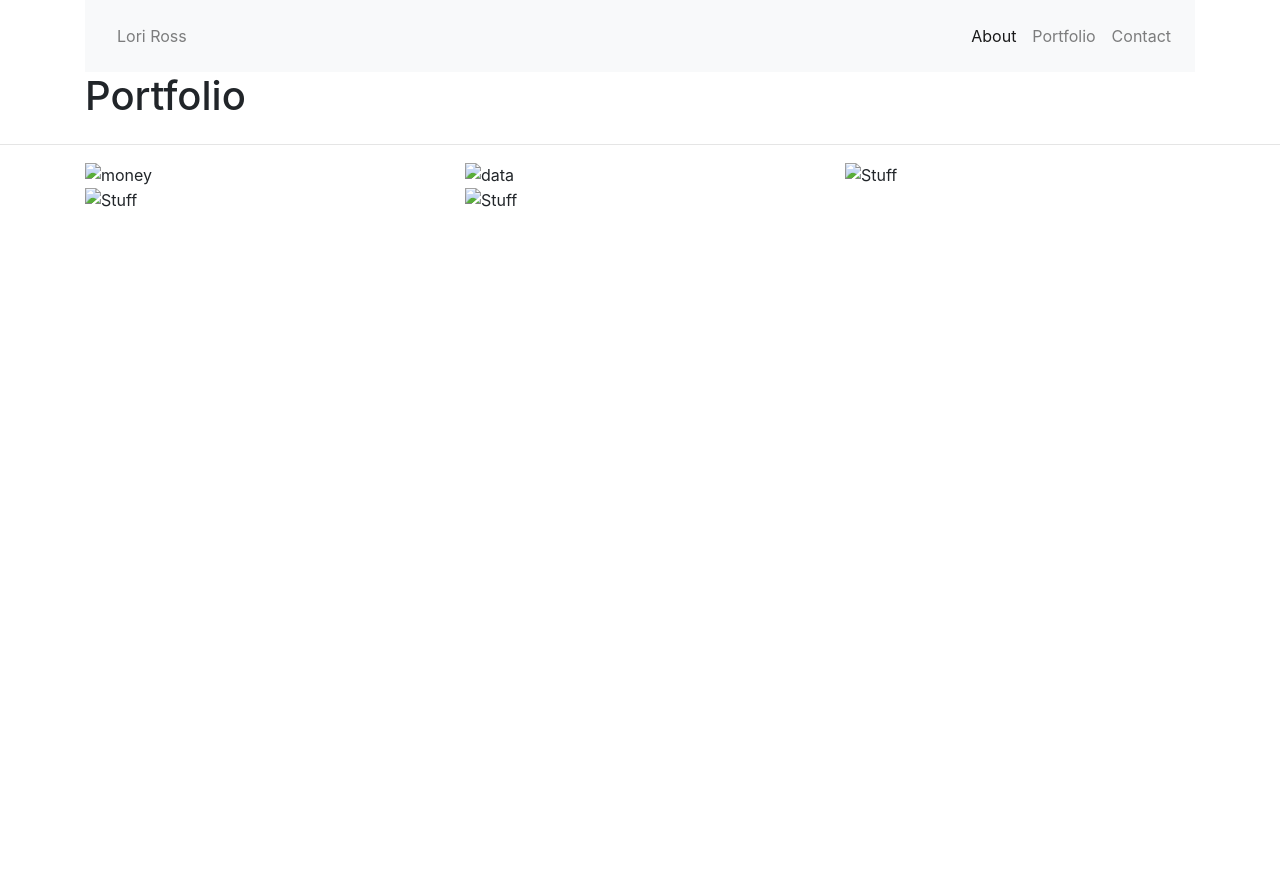
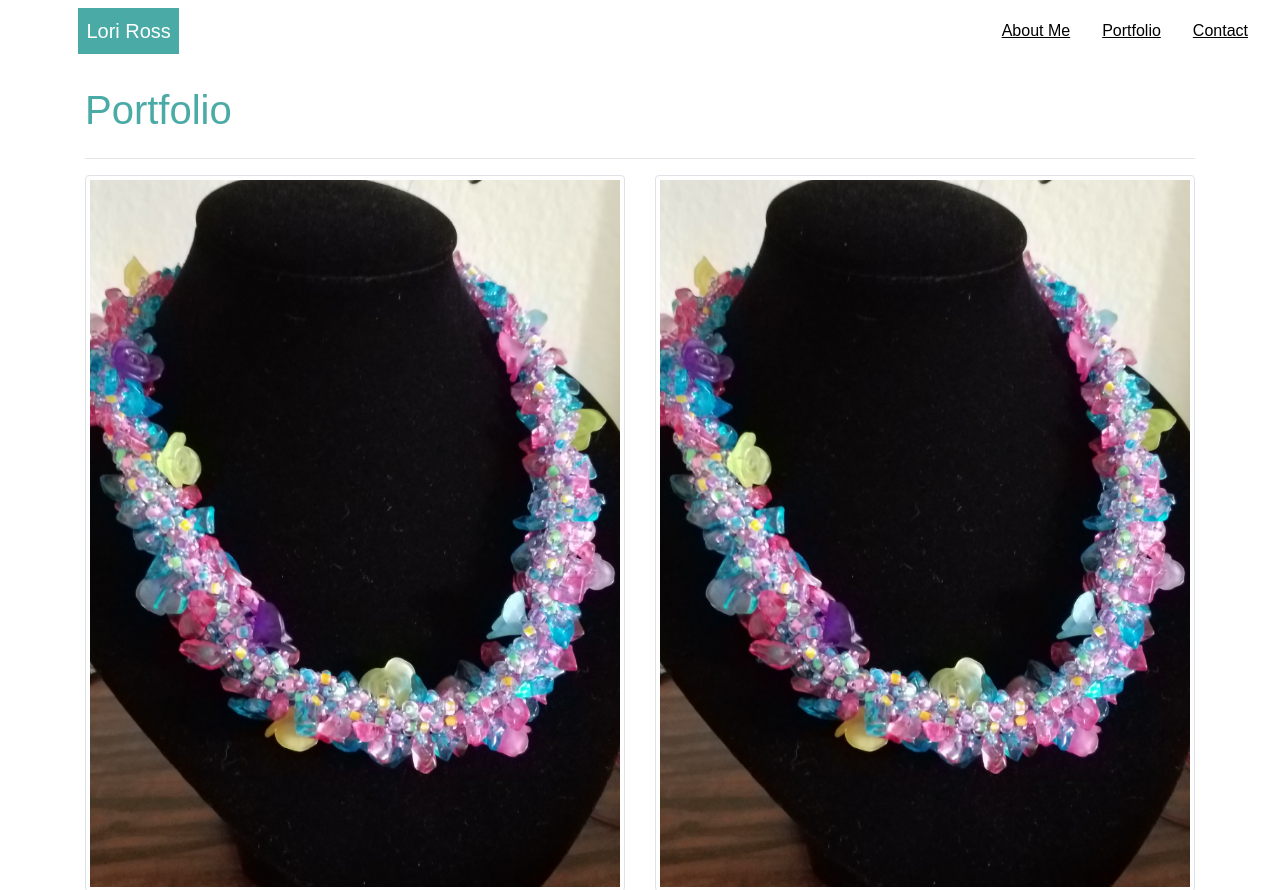
Before and after one commit to LAROSS10/portfolio-resp, a plain HTML site: page Portfolio.html in a window 1280 px wide. Shown: the top 890 px of the page. Before the commit the page ends 800 px from the top, so only its background shows below. Drawn offline with nearby package versions, Linux system fonts and the light colour scheme.

Commit message:
built portfolio page

```diff
--- a/Assets/bootstraphw.css
+++ b/Assets/bootstraphw.css
@@ -25,3 +25,7 @@ body {
   margin: 0 auto;
 
 }
+
+#aboutme {
+  color: #4aaaa5;
+}
--- a/Portfolio.html
+++ b/Portfolio.html
@@ -1,84 +1,85 @@
-<!DOCTYPE html>
+<!doctype html>
 <html lang="en">
   <head>
-    <meta charset="UTF-8">
-    <meta name="viewport" content="width=device-width, initial-scale=1.0, shrink-to-fit=no">
-    <meta http-equiv="X-UA-Compatible" content="ie=edge">
-    <title>portfolio</title>
-    <link href="https://stackpath.bootstrapcdn.com/bootstrap/4.4.1/css/bootstrap.min.css" rel="stylesheet" integrity="sha384-Vkoo8x4CGsO3+Hhxv8T/Q5PaXtkKtu6ug5TOeNV6gBiFeWPGFN9MuhOf23Q9Ifjh" crossorigin="anonymous">
-    <link rel="sylesheet" type="text/css" href="bootstraphw.css">
-    <style type="text/css">
-    body {background-image:url("spiration-light.png") !important}
-         </style>
+    <!-- Required meta tags -->
+    <meta charset="utf-8">
+    <meta name="viewport" content="width=device-width, initial-scale=1, shrink-to-fit=no">
+    <!-- Bootstrap CSS -->
+    <link rel="stylesheet" href="https://stackpath.bootstrapcdn.com/bootstrap/4.4.1/css/bootstrap.min.css" integrity="sha384-Vkoo8x4CGsO3+Hhxv8T/Q5PaXtkKtu6ug5TOeNV6gBiFeWPGFN9MuhOf23Q9Ifjh" crossorigin="anonymous">
+    <link rel="stylesheet" href="./Assets/bootstraphw.css">
+    <title>Portfolio</title>
   </head>
+<body>
 
-<body>
-    <header class="navbar-inverse">
-        <div class="container">
 
-      <nav class="navbar navbar-expand-lg navbar-light bg-light">
-
-        <button class="navbar-toggler" type="button" data-toggle="collapse" data-target="#navbarNavAltMarkup" aria-controls="navbarNavAltMarkup" aria-expanded="false" aria-label="Toggle navigation">
-          <span class="navbar-toggler-icon"></span>
-        </button>
-        <nav class="navbar navbar-light bg-light">
-          <span class="darkBG navbar-text">
-            Lori Ross
-          </span>
-        </nav>
-        <div class="collapse navbar-collapse" id="navbarNavAltMarkup">
-          <div class="navbar-nav ml-auto">
-            <a class="nav-item nav-link active" href="#">About<span class="sr-only">(current)</span></a>
-            <a class="nav-item nav-link" href="#">Portfolio</a>
-            <a class="nav-item nav-link" href="#">Contact</a>
-
+  <nav class="navbar navbar-expand-sm-md-lg">
+      <div class="navbar-brand">Lori Ross</div>
+        <div class="d-flex justify-content-end" id="navbarSupportedContent">
+          <div class="nav-item">
+            <a class="nav-link" href="index.html">About Me</a>
+          </div>
+          <div class="nav-item">
+            <a class="nav-link" href="Portfolio.html">Portfolio</a>
+          </div>
+            <div class="nav-item">
+            <a class="nav-link" href="contact.html">Contact</a>
           </div>
         </div>
     </nav>
-    </div><div class="container">
+
+<br>
+
+
+
+<!-- worked with Nathan found main role -->
+
+<main role="main" class="container">
+  <!-- Row 1 -->
   <div class="row">
-          <div class=col md 1>
-            <h1>Portfolio</h1>
+    <div class=col md 12>
+      <h1 id="aboutme">Portfolio</h1>
     </div>
   </div>
-    </header>
+
   <hr>
-    <div class="container">
 
 
 
 
-
+ <!-- Row 1 -->
   <div class="row">
-
-       <div class="col-md-4">
-        <img src="piles-of-money-png-1.png"  alt="money" Height="200" Width="200">
+    <div class="col-md-6">
+      <img src="./Images/20160728_194208.jpg"  alt="money" class="img-fluid img-thumbnail">
     </div>
-
-    <div class="col-md-4">
-    <img src="20160728_194208.jpg" alt="data"  Height="200" Width="200">
-  </div>
-
-     <div class="col-md-4">
-       <img src="20170913_190445.jpg" alt="Stuff" Height="200" Width="200">
+    <div class="col-md-6">
+      <img src="./Images/20160728_194208.jpg"  alt="money" class="img-fluid img-thumbnail">
      </div>
   </div>
 
-
   <div class="row">
-            <div class="col-md-4">
-                <img src="snapshot.jpg" alt="Stuff" Height="200" Width="200">
+    <div class="col-md-6">
+      <img src="./Images/20160728_194208.jpg"  alt="money" class="img-fluid img-thumbnail">
     </div>
-
-        <div class="col-md-4">
-            <img src="snapshot.jpg" alt="Stuff" Height="200" Width="200">
-          </div>
-
-
+    <div class="col-md-6">
+      <img src="./Images/20160728_194208.jpg"  alt="money" class="img-fluid img-thumbnail">
      </div>
   </div>
 
+  <div class="row">
+    <div class="col-md-6">
+      <img src="./Images/20160728_194208.jpg"  alt="money" class="img-fluid img-thumbnail">
+    </div>
+    <div class="col-md-6">
+      <img src="./Images/20160728_194208.jpg"  alt="money" class="img-fluid img-thumbnail">
+     </div>
+  </div>
+  </main>
 
+   <!-- used footer from W3 Schools -->
+
+<div class="footer">
+  <p>© Copyright</p>
+</div>
 
 
 
```
Also changed, not shown: index.html (+4 -4 lines). Lines whose indentation alone changed are shown as unchanged.
